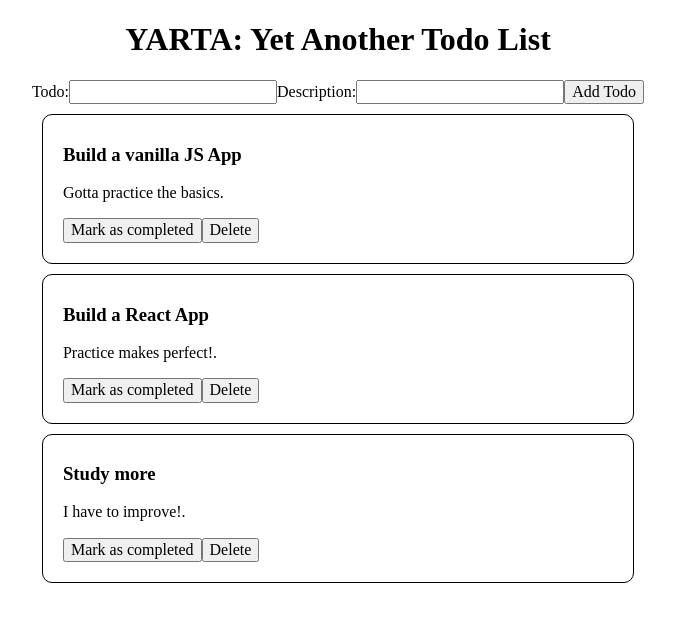
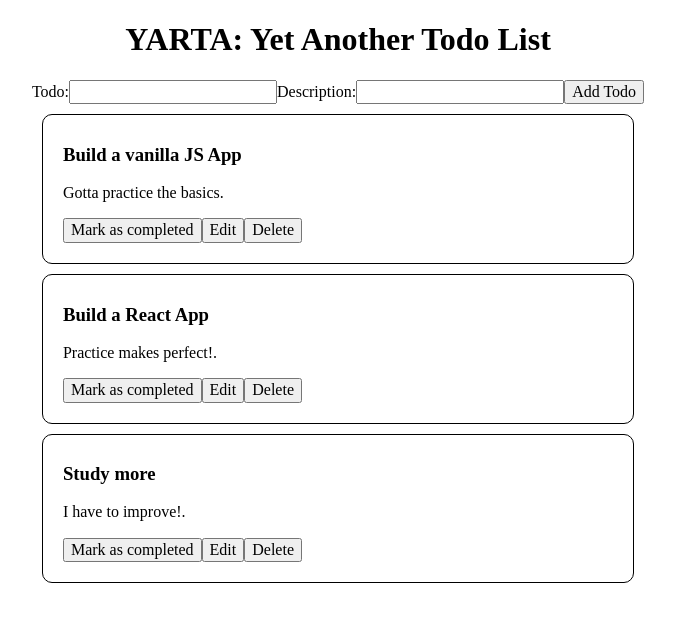
Before and after one commit to Leonelmarianog/YARTA, a React (Create React App) app: page / in a window 1280 px wide. Shown: the top 622 px of the page, without its empty margins (302-977 px from the left). Built offline with nearby package versions, Linux system fonts and the light colour scheme.

Commit message:
Add edit form
Now each todo has a edit button which displays a form to edit it.

```diff
--- a/src/Todo.js
+++ b/src/Todo.js
@@ -1,4 +1,5 @@
 import React from "react";
+import TodoForm from "./TodoForm.js";
 import "./Todo.css";
 
 export default class Todo extends React.Component {
@@ -8,8 +9,16 @@ export default class Todo extends React.Component {
     // initial state of each Todo
     this.state = {
       completed: false,
+      isFormVisible: false,
     };
     this.handleClick = this.handleClick.bind(this);
+    this.handleForm = this.handleForm.bind(this);
+  }
+
+  handleForm() {
+    this.setState({
+      isFormVisible: !this.state.isFormVisible,
+    });
   }
 
   // event handler to mark a Todo as completed or not
@@ -22,12 +31,21 @@ export default class Todo extends React.Component {
   render() {
     const buttonText = this.state.completed ? "not completed" : "completed";
     const completedStyle = this.state.completed ? "completed" : "";
+    const editForm = this.state.isFormVisible ? (
+      <TodoForm
+        title={this.props.title}
+        description={this.props.description}
+        handleEdit={this.props.handleEdit}
+      />
+    ) : null;
     return (
       <div className={`todo ${completedStyle}`}>
         <h3>{this.props.title}</h3>
         <p>{this.props.description}</p>
         <button onClick={this.handleClick}>Mark as {buttonText}</button>
+        <button onClick={this.handleForm}>Edit</button>
         <button onClick={this.props.handleDelete}>Delete</button>
+        {editForm}
       </div>
     );
   }
--- a/src/TodoForm.js
+++ b/src/TodoForm.js
@@ -6,8 +6,8 @@ export default class TodoForm extends React.Component {
 
     // initial state of inputs
     this.state = {
-      title: "",
-      description: "",
+      title: this.props.title,
+      description: this.props.description,
     };
 
     // method binding
@@ -25,7 +25,11 @@ export default class TodoForm extends React.Component {
       return;
     }
     // pass state (form data) to parent component
-    this.props.handleAdd(this.state);
+    if (this.props.handleEdit) {
+      this.props.handleEdit(this.state);
+    } else {
+      this.props.handleAdd(this.state);
+    }
   }
 
   // input state tracking
@@ -46,6 +50,7 @@ export default class TodoForm extends React.Component {
         <p style={{ color: "crimson" }}>Only letters and numbers allowed!.</p>
       );
     }
+    const buttonText = this.props.handleEdit ? "Edit Todo" : "Add Todo";
     return (
       <form onSubmit={this.handleSubmit}>
         <label>
@@ -68,9 +73,14 @@ export default class TodoForm extends React.Component {
             required
           />
         </label>
-        <button type="submit">Add Todo</button>
+        <button type="submit">{buttonText}</button>
         {error}
       </form>
     );
   }
 }
+
+TodoForm.defaultProps = {
+  title: "",
+  description: "",
+};
--- a/src/TodoList.js
+++ b/src/TodoList.js
@@ -56,6 +56,22 @@ export default class TodoList extends React.Component {
     });
   }
 
+  // event handler to edit a todo, It receives an id and the updated data of a todo.
+  handleEdit(id, editedTodo) {
+    const updatedTodos = this.state.todos.map((todo) => {
+      if (todo.id === id) {
+        return {
+          id,
+          ...editedTodo,
+        };
+      }
+      return todo;
+    });
+    this.setState({
+      todos: updatedTodos,
+    });
+  }
+
   render() {
     const todos = this.state.todos.map((todo) => {
       return (
@@ -64,6 +80,7 @@ export default class TodoList extends React.Component {
           title={todo.title}
           description={todo.description}
           handleDelete={this.handleDelete.bind(this, todo.id)} // method binding and also pass the id of each todo to be able to tell which one to delete
+          handleEdit={this.handleEdit.bind(this, todo.id)} // method binding and also pass the id of each todo to be able to tell which one to edit
         />
       );
     });
```
